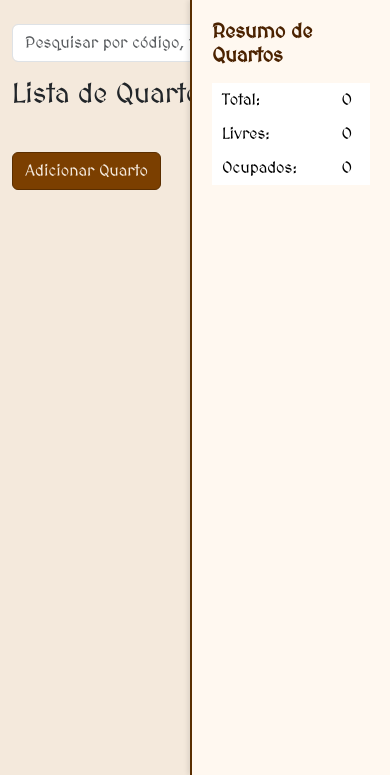
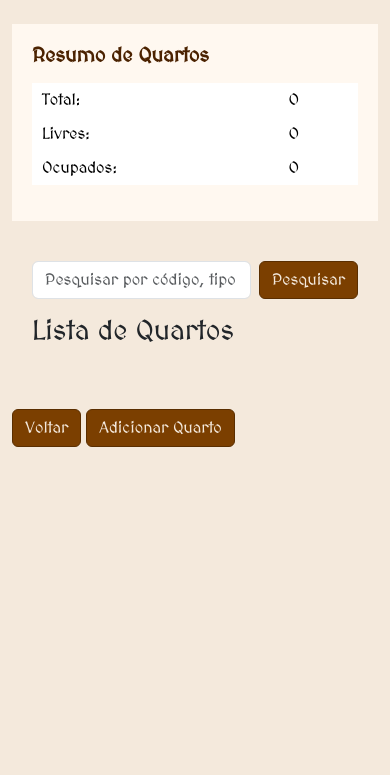
Before and after one commit to adrianelopes/Banco-de-Dados---CRUD-SDA, a FastAPI app: page /quartos in a window 390 px wide. Shown: the part 69-844 px from the top of the page. Run offline with FastAPI, Linux system fonts and the light colour scheme; data that the repository does not hold is empty.

Commit message:
ajustes finais

```diff
--- a/main.py
+++ b/main.py
@@ -1,5 +1,5 @@
 from fastapi import FastAPI, Request, Form
-from fastapi.responses import HTMLResponse, RedirectResponse, RedirectResponse, JSONResponse
+from fastapi.responses import HTMLResponse, RedirectResponse, RedirectResponse, JSONResponse, FileResponse
 from fastapi.templating import Jinja2Templates
 import queries
 from fastapi import Request
@@ -8,6 +8,7 @@ from fastapi.staticfiles import StaticFiles
 from database import get_connection
 from database import create_tables
 from queries import QuartoManager
+import csv
 create_tables()
 
 
@@ -92,6 +93,23 @@ def liberar_quarto(id: int):
         manager.update(quarto)
     return RedirectResponse("/quartos", status_code=303)
 
+@app.get("/relatorio/download")
+def download_relatorio():
+    dados = manager.get_relatorio_quartos()
+    filename = "relatorio.csv"
+
+    with open(filename, "w", newline="", encoding="utf-8") as f:
+        writer = csv.writer(f, delimiter=";")
+        writer.writerow(["Métrica", "Valor"])
+        writer.writerow(["Total de Quartos", dados["total_quartos"]])
+        writer.writerow(["Quartos Livres", dados["quartos_livres"]])
+        writer.writerow(["Quartos Ocupados", dados["quartos_ocupados"]])
+        writer.writerow(["Valor Total em Reservas", f"R$ {dados['valor_total_reservas']}"])
+        writer.writerow(["Valor Médio da Diária", f"R$ {round(dados['valor_medio_diaria'], 2)}"])
+
+    return FileResponse(path=filename, filename=filename, media_type="text/csv")
+
+
 @app.get("/relatorio", response_class=HTMLResponse)
 def relatorio(request: Request):
     dados = manager.get_relatorio_quartos()
@@ -105,4 +123,16 @@ def detalhes_quarto(id: int, request: Request):
     quarto = manager.get_quarto(id)
     if not quarto:
         return HTMLResponse("Quarto não encontrado", status_code=404)
-    return templates.TemplateResponse("quarto_detalhes.html", {"request": request, "quarto": quarto})
+    # quarto[2] é o tipo (ex: "elfo", "anao", "hobbit")
+    quarto_tipo = quarto[2] or "anao"
+    foto_url = f"/static/imagens/{quarto_tipo.lower()}.png"
+
+    return templates.TemplateResponse(
+        "quarto_detalhes.html",
+        {
+            "request": request,
+            "quarto": quarto,
+            "quarto_tipo": quarto_tipo,
+            "foto_url": foto_url
+        }
+    )
--- a/queries.py
+++ b/queries.py
@@ -1,6 +1,6 @@
 from database import get_connection
 import psycopg2.extras
-from quarto import Quarto   # supondo que você crie um arquivo models.py
+from quarto import Quarto
 
 class QuartoManager:
     def __init__(self, conn_factory=get_connection):
--- /dev/null
+++ b/relatorio.csv
@@ -0,0 +1,6 @@
+Métrica;Valor
+Total de Quartos;3
+Quartos Livres;1
+Quartos Ocupados;2
+Valor Total em Reservas;R$ 30800.00
+Valor Médio da Diária;R$ 14340.67
--- a/templates/listar_quartos.html
+++ b/templates/listar_quartos.html
@@ -40,12 +40,47 @@ body { background-color: #f4e9dc; font-family: 'MedievalSharp', cursive; }
 }
 
 .main-content {
-    margin-left: 220px; /* espaço para a barra lateral */
+     margin-right: 220px
     padding: 20px;
 }
-</style>
-<style>
-  /* Ícone de detalhes do quarto */
+
+.sidebar {
+    position: fixed;
+    top: 69px;
+    right: 0;
+    width: 200px;
+    height: calc(100vh - 69px);
+    background-color: #fff8f0;
+    border-left: 2px solid #5a2e00;
+    padding: 20px;
+    box-shadow: -2px 0 5px rgba(0,0,0,0.1);
+    overflow-y: auto;
+    z-index: 2000;
+}
+
+/* Conteúdo principal (desktop) */
+.main-content {
+    margin-right: 220px;  /* reserva espaço para a sidebar */
+    padding: 20px;
+}
+
+/* Ajuste para telas pequenas */
+@media (max-width: 768px) {
+    .sidebar {
+        position: static;    /* deixa de ser fixa */
+        width: 100%;         /* ocupa toda a largura */
+        height: auto;        /* altura natural */
+        border-left: none;
+        box-shadow: none;
+        margin-bottom: 20px;
+    }
+
+    .main-content {
+        margin-right: 0; /* não reserva espaço */
+    }
+}
+
+/* Ícone de detalhes do quarto */
   .detalhes-icon {
       color: #7b3f00;       /* marrom escuro, igual botão */
       font-size: 1.5rem;    /* tamanho adequado */
@@ -55,7 +90,9 @@ body { background-color: #f4e9dc; font-family: 'MedievalSharp', cursive; }
       color: #5a2e00;       /* hover mais escuro */
       text-decoration: none; /* tira underline se for link */
   }
+
 </style>
+
 <link rel="stylesheet" href="https://cdn.jsdelivr.net/npm/bootstrap-icons@1.11.3/font/bootstrap-icons.min.css">
 </head>
 <body>
@@ -86,6 +123,7 @@ body { background-color: #f4e9dc; font-family: 'MedievalSharp', cursive; }
     </table>
 </div>
 
+<div class="main-content">
     <form method="get" action="/quartos" class="mb-3 d-flex">
         <input type="text" name="q" placeholder="Pesquisar por código, tipo ou valor" value="{{ q }}" class="form-control me-2">
         <button type="submit" class="btn btn-medieval">Pesquisar</button>
@@ -97,7 +135,6 @@ body { background-color: #f4e9dc; font-family: 'MedievalSharp', cursive; }
         <div class="col-md-4 mb-4">
             <div class="card p-3">
 
-                <!-- Ícone de detalhes no canto superior direito -->
                 <a href="/quarto/{{ quarto.id }}"
                    class="position-absolute top-0 end-0 m-2 detalhes-icon"
                    title="Ver detalhes">
@@ -138,8 +175,10 @@ body { background-color: #f4e9dc; font-family: 'MedievalSharp', cursive; }
         </div>
         {% endfor %}
     </div>
+</div>
 
     <div class="mt-3">
+        <a href="/" class="btn btn-medieval">Voltar</a>
         <a href="/add" class="btn btn-medieval">Adicionar Quarto</a>
     </div>
 </div>
```
Also changed, not shown: templates/quarto_detalhes.html (+25 -1 lines), templates/relatorio.html (+5 -2 lines).
